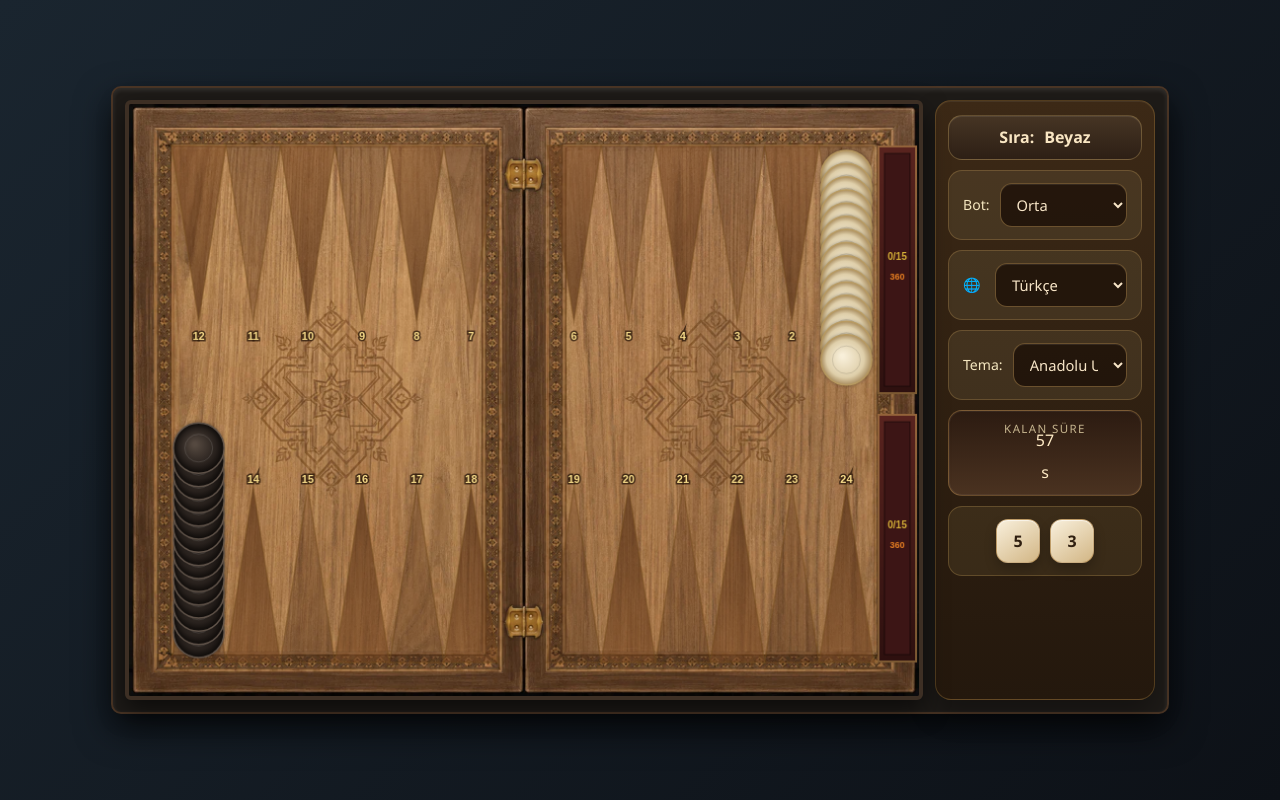
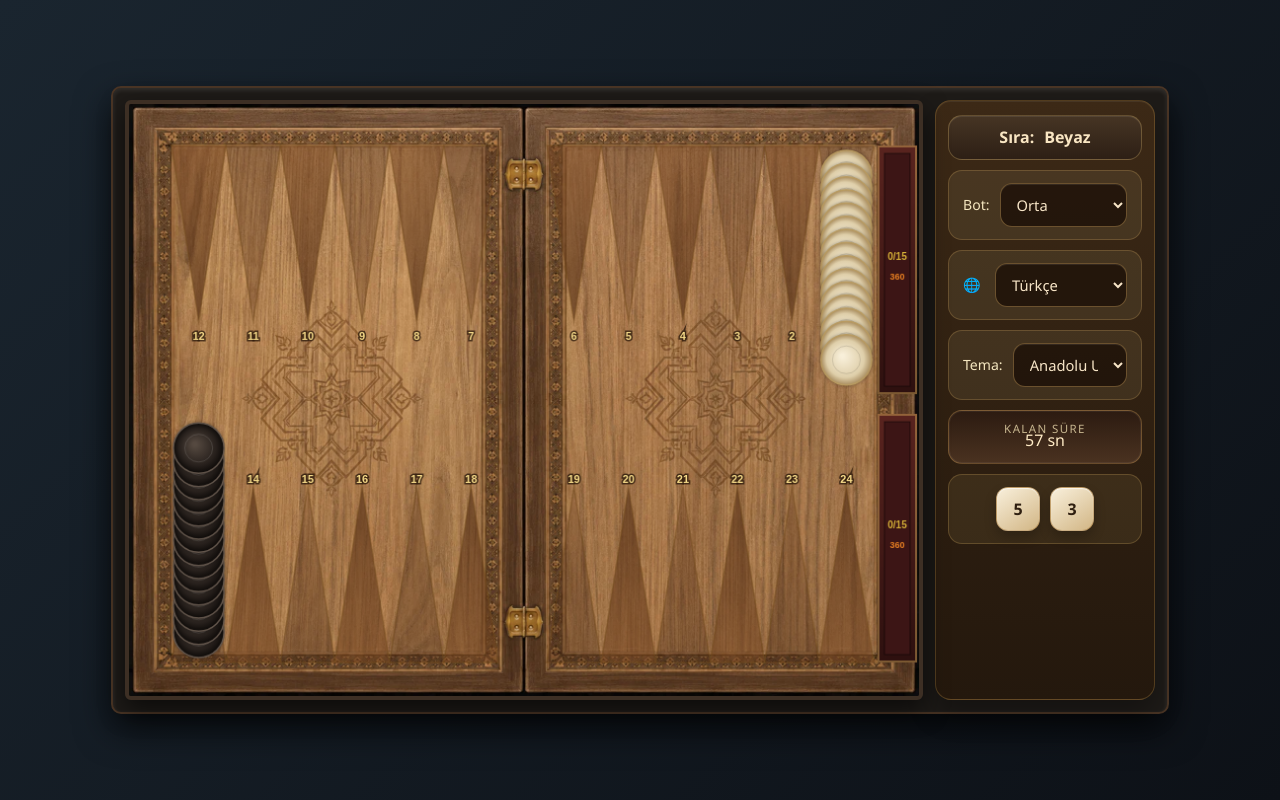
Before and after one commit to MetinGames/Long-Narde, a website with bundled scripts: page index.html in a window 1280 px wide. Built offline with nearby package versions, Linux system fonts and the light colour scheme.

Commit message:
Display timer unit inline

```diff
--- a/engine/uiManager.js
+++ b/engine/uiManager.js
@@ -51,7 +51,7 @@ export class UIManager {
     // Sayaç numarasını ekranda günceller
     updateTimerText(seconds) {
         if (this.timerDisplay) {
-            this.timerDisplay.textContent = seconds;
+            this.timerDisplay.textContent = `${seconds} sn`;
         }
     }
 }
--- a/index.html
+++ b/index.html
@@ -42,7 +42,7 @@
                 </select>
             </div>
 
-            <div id="timer-container"><span id="timer-countdown">60</span>s</div>
+            <div id="timer-container"><span id="timer-countdown">60 sn</span></div>
 
             <div id="dice-container">
                 <div id="dice-display">
```
